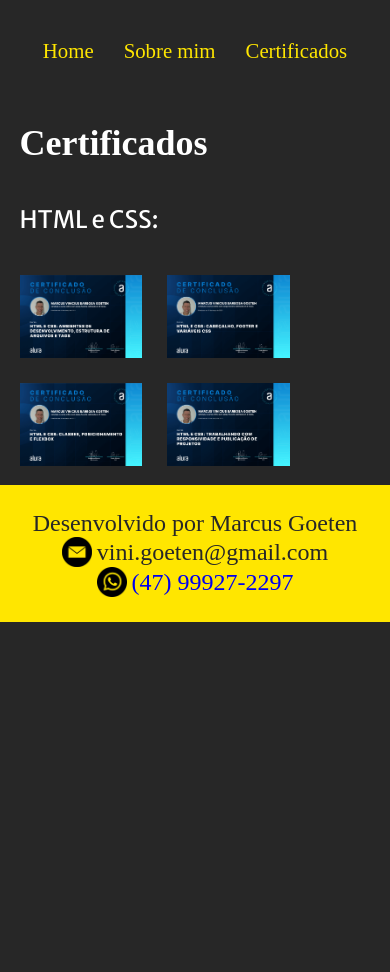
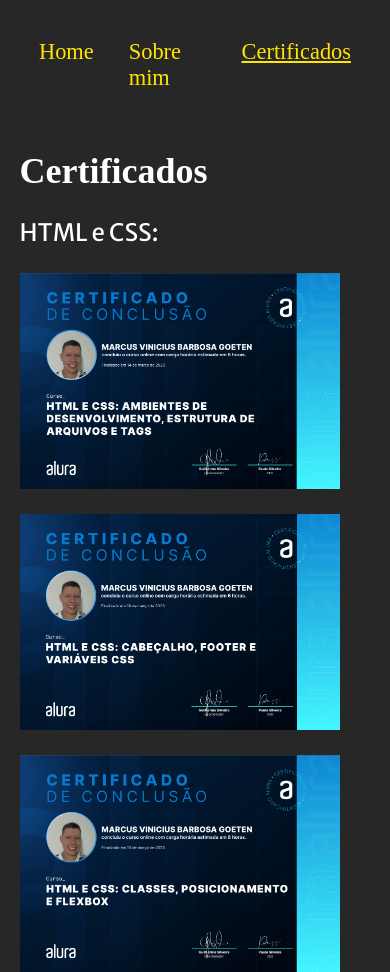
Before and after one commit to ViniGoeten/meu-site, a plain HTML site: page certified.html in a window 390 px wide. Shown: the top 972 px of the page. Before the commit the page ends 844 px from the top, so only its background shows below. Drawn offline with Linux system fonts and the light colour scheme; a web font is replaced by a local one.

Commit message:
cabecalho e a

```diff
--- a/certified.html
+++ b/certified.html
@@ -1,5 +1,6 @@
 <!DOCTYPE html>
 <html lang="pt-br">
+
 <head>
     <meta charset="UTF-8">
     <meta http-equiv="X-UA-Compatible" content="IE=edge">
@@ -7,12 +8,13 @@
     <link rel="stylesheet" href="./styles/styles.css">
     <title>Certificados</title>
 </head>
+
 <body>
     <header class="cabecalho">
         <nav class="cabecalho__menu">
             <a class="cabecalho__menu__links" href="index.html">Home</a>
             <a class="cabecalho__menu__links" href="about.html">Sobre mim</a>
-            <a class="cabecalho__menu__links" href="certified.html">Certificados</a>
+            <a class="cabecalho__menu__links link-ativo" href="certified.html">Certificados</a>
         </nav>
     </header>
     <main class="apresentacao">
@@ -37,4 +39,5 @@
         </div>
     </footer>
 </body>
+
 </html>
--- a/styles/styles.css
+++ b/styles/styles.css
@@ -9,6 +9,7 @@
 
     --fonte-primaria: 'Suez One', serif;
     --fonte-secundaria: 'Merriweather Sans', sans-serif;
+
 }
 * {
     margin: 0;
@@ -19,6 +20,11 @@
     box-sizing: border-box;
     background-color: var(--cor-primaria);
     color: var(--cor-secundaria);
+}
+
+a {
+    text-decoration: none;
+    color: inherit;
 }
 
 .cabecalho {
@@ -106,7 +112,6 @@
 
 .cabecalho__menu__links:hover {
     color: var(--cor-secundaria);
-    font-size: 1.8rem;
 }
 
 .apresentacao__imagem {
@@ -173,7 +178,11 @@
 }
 
 .imagem__certificados {
-    width: 35%;
+    width: 50rem;
+}
+
+.link-ativo {
+    text-decoration: underline;
 }
 
 
@@ -195,6 +204,9 @@
 
     .apresentacao__conteudo {
         width: auto;
+        display: flex;
+        flex-wrap: wrap;
+        gap: 25px;
     }
 
     .imagens__certified {
@@ -204,7 +216,7 @@
     }
 }
 
-@media (max-width: 800px) {
+@media (max-width: 767px) {
     .cabecalho__menu {
         gap: 35px;
     }
@@ -212,14 +224,8 @@
     .cabecalho__menu__links {
         font-size: 1.4rem;
     }
-}
 
-@media (max-width: 500px) {
-    .cabecalho__menu {
-        gap: 30px;
-    }
-
-    .cabecalho__menu__links {
-        font-size: 1.3rem;
+    .imagem__certificados {
+        width: 20rem;
     }
 }
```
Also changed, not shown: about.html (+1 -1 lines), index.html (+1 -1 lines). Lines whose indentation alone changed are shown as unchanged.
